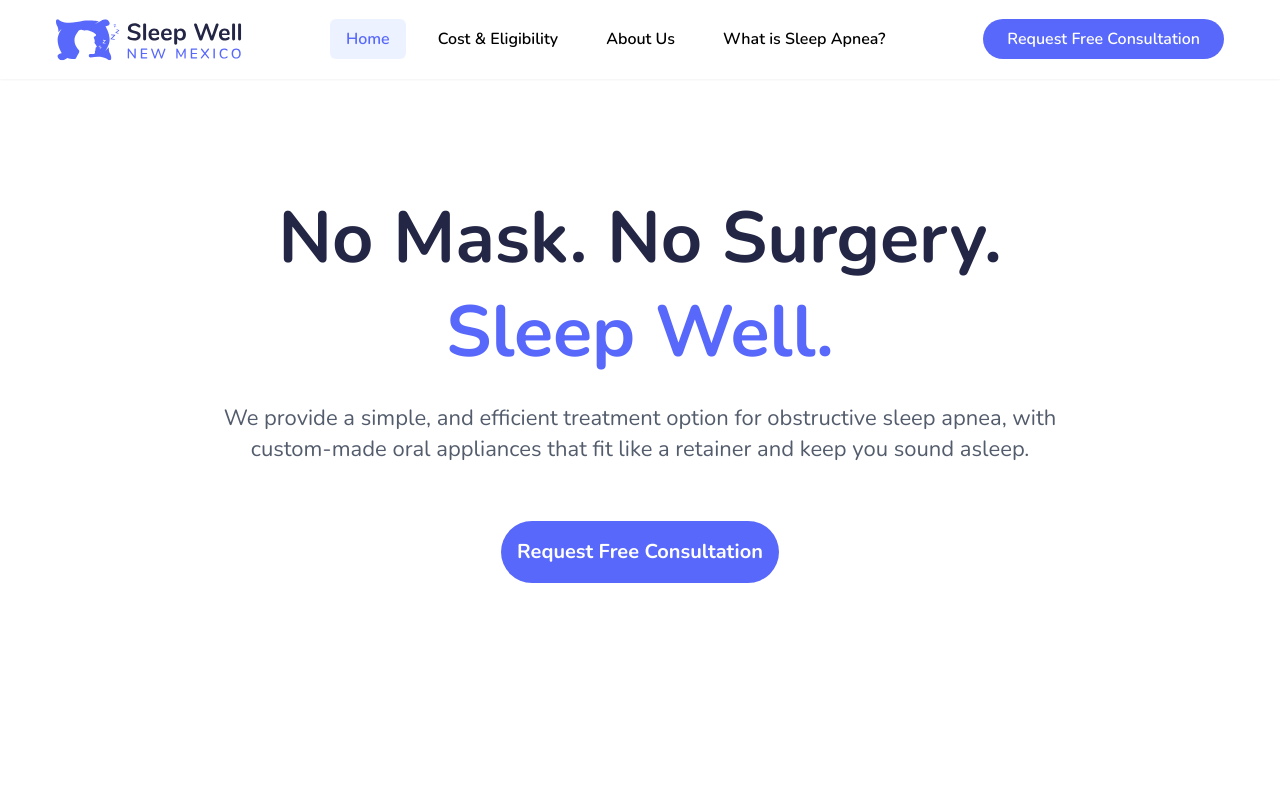
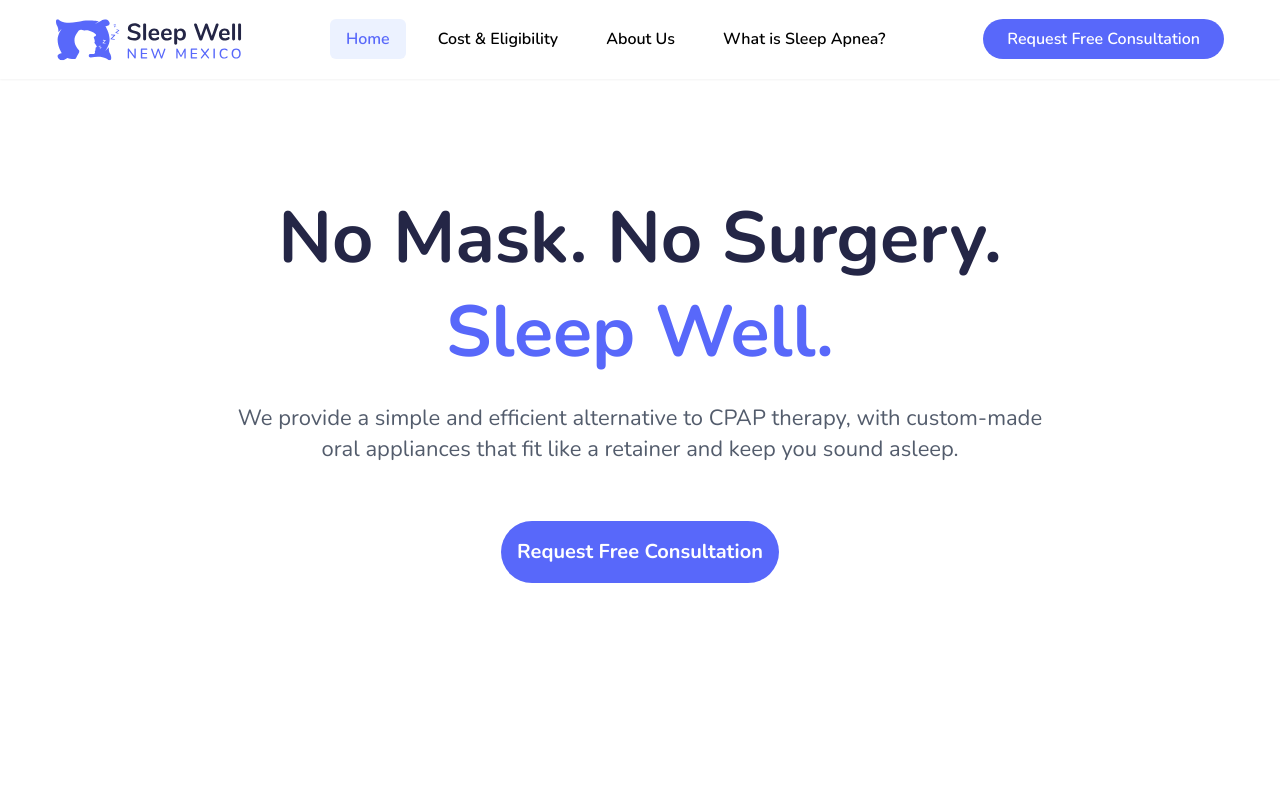
Before and after one commit to JayJaime/sleepwell, a React (Create React App) app: page / in a window 1280 px wide. Shown: the top 800 px of the page. Built offline with nearby package versions, Linux system fonts and the light colour scheme.

Commit message:
updated description of website

```diff
--- a/public/index.html
+++ b/public/index.html
@@ -7,7 +7,9 @@
     <meta name="theme-color" content="#000000" />
     <meta
       name="description"
-      content="Web site created using create-react-app"
+      content="We provide a simple and efficient alternative to CPAP therapy,
+      with custom-made oral appliances that fit like a retainer and keep
+      you sound asleep."
     />
     <!-- Global site tag (gtag.js) - Google Analytics -->
     <script async src="https://www.googletagmanager.com/gtag/js?id=G-MS39CCGTTQ"></script>
--- a/src/pages/Home.js
+++ b/src/pages/Home.js
@@ -82,9 +82,9 @@ function Home() {
               </span>
             </h1>
             <p className="text-paragraph font-regular text-center sm:text-center max-w-[840px] text-dark-grey">
-              We provide a simple, and efficient treatment option for
-              obstructive sleep apnea, with custom-made oral appliances that fit
-              like a retainer and keep you sound asleep.
+              We provide a simple and efficient alternative to CPAP therapy,
+              with custom-made oral appliances that fit like a retainer and keep
+              you sound asleep.
             </p>
           </div>
           <div className="flex flex-col sm:flex-row items-center justify-center mt-[24px] sm:mt-[0px] gap-[32px] px-[0px]">
```
